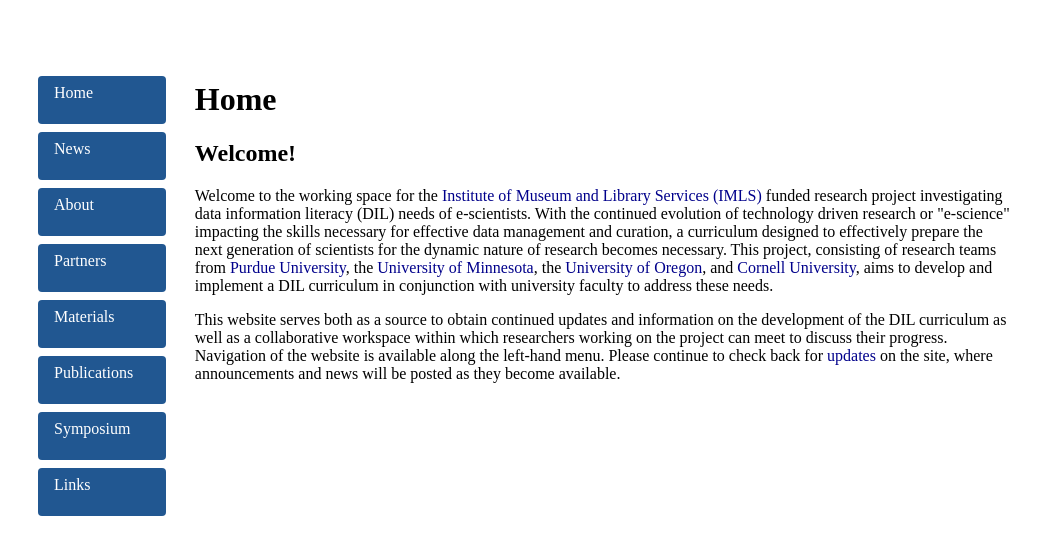
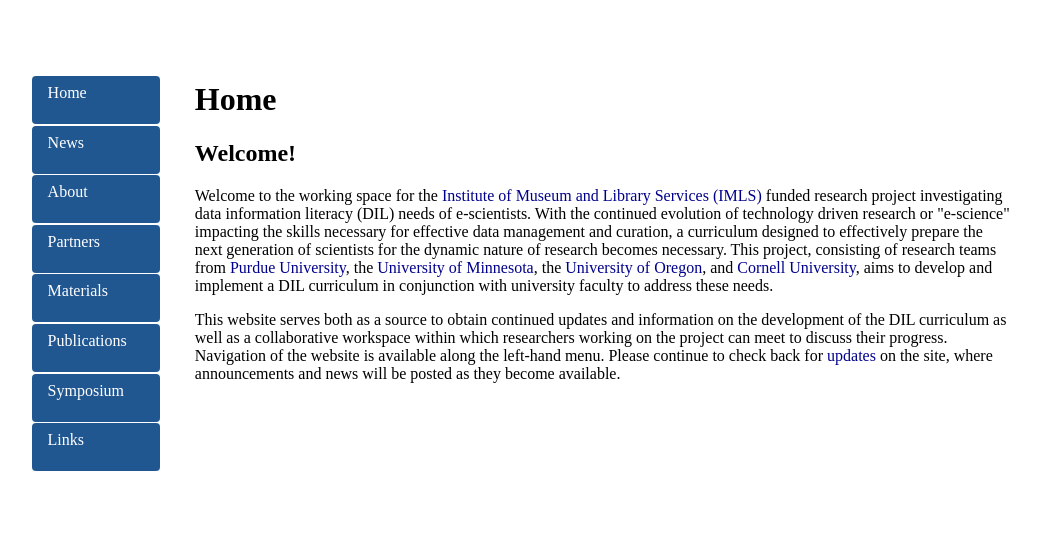
Before and after one commit to datainfolit/datainfolit, a Jekyll site: the page built from index.html, in a window 1280 px wide. Shown: the top 555 px of the page, without its empty margins (138-1178 px from the left). Built offline with Jekyll 4.4.1, drawn with Linux system fonts in a browser that asks for light colours.

Commit message:
Update main.css

```diff
--- a/css/main.css
+++ b/css/main.css
@@ -39,7 +39,7 @@
     padding-bottom: 0.5em;
     display: block;
     border-radius: 0.25em;
-    margin: 0.5em;
+    margin: 0.10em;
 }
 .button:hover {
     background: #28597a;
```
